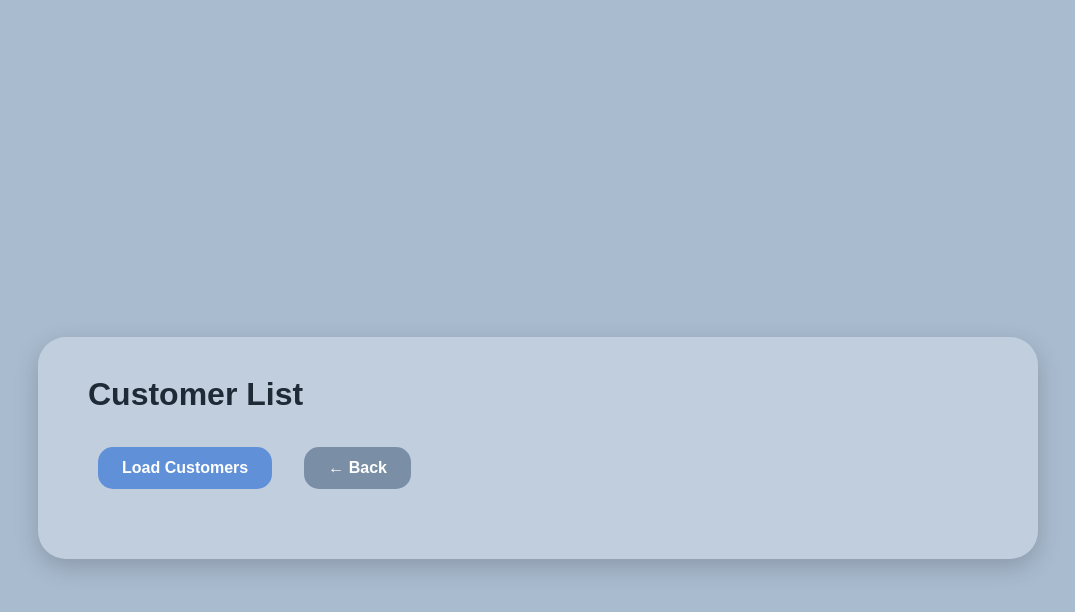
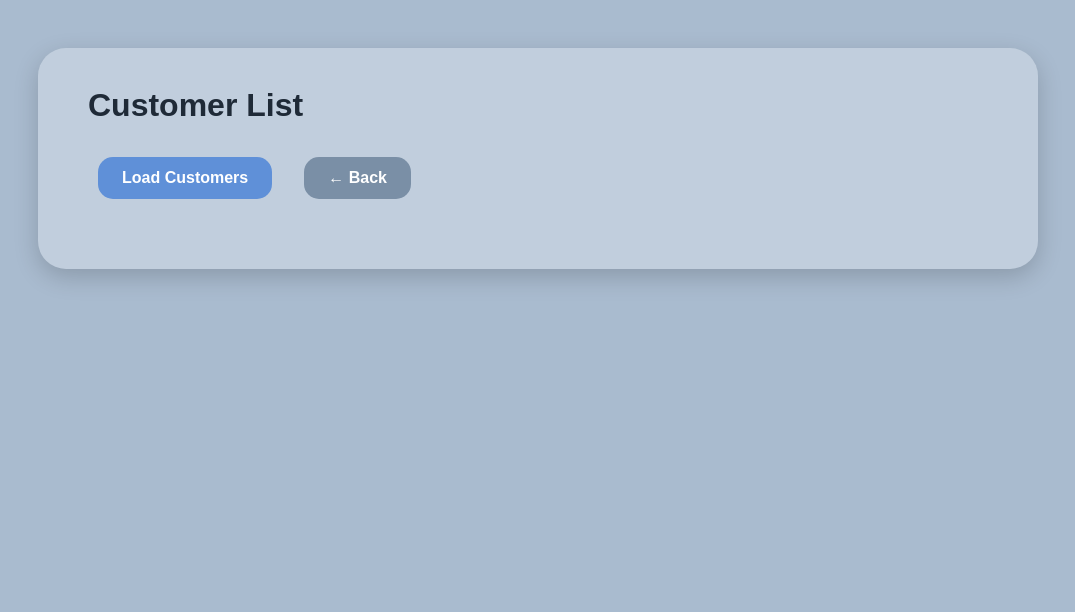
Before and after one commit to BFNValley/Themepark_Project_2026, a website: page docs/index.html in a window 1280 px wide. Shown: the whole page, without its empty margins (102-1177 px from the left). Drawn offline with Linux system fonts and the light colour scheme.

Commit message:
Update customer list page

```diff
--- a/docs/index.html
+++ b/docs/index.html
@@ -8,6 +8,8 @@
                 align-items: flex-start;
                 padding: 40px 20px;
                 flex-direction: column;
+                justify-content: flex-start;
+                min-height: 100vh;
             }
 
             .card {
```
